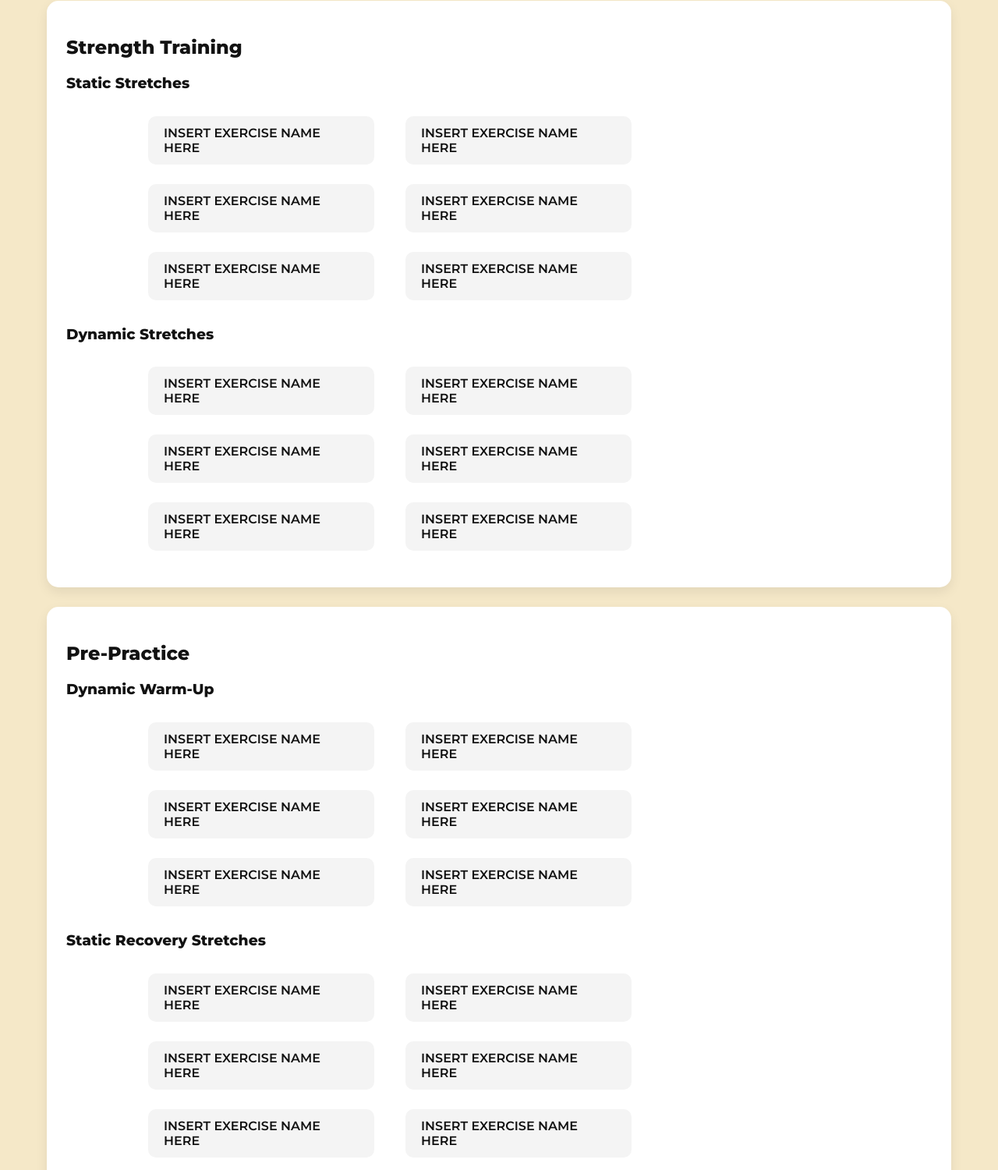
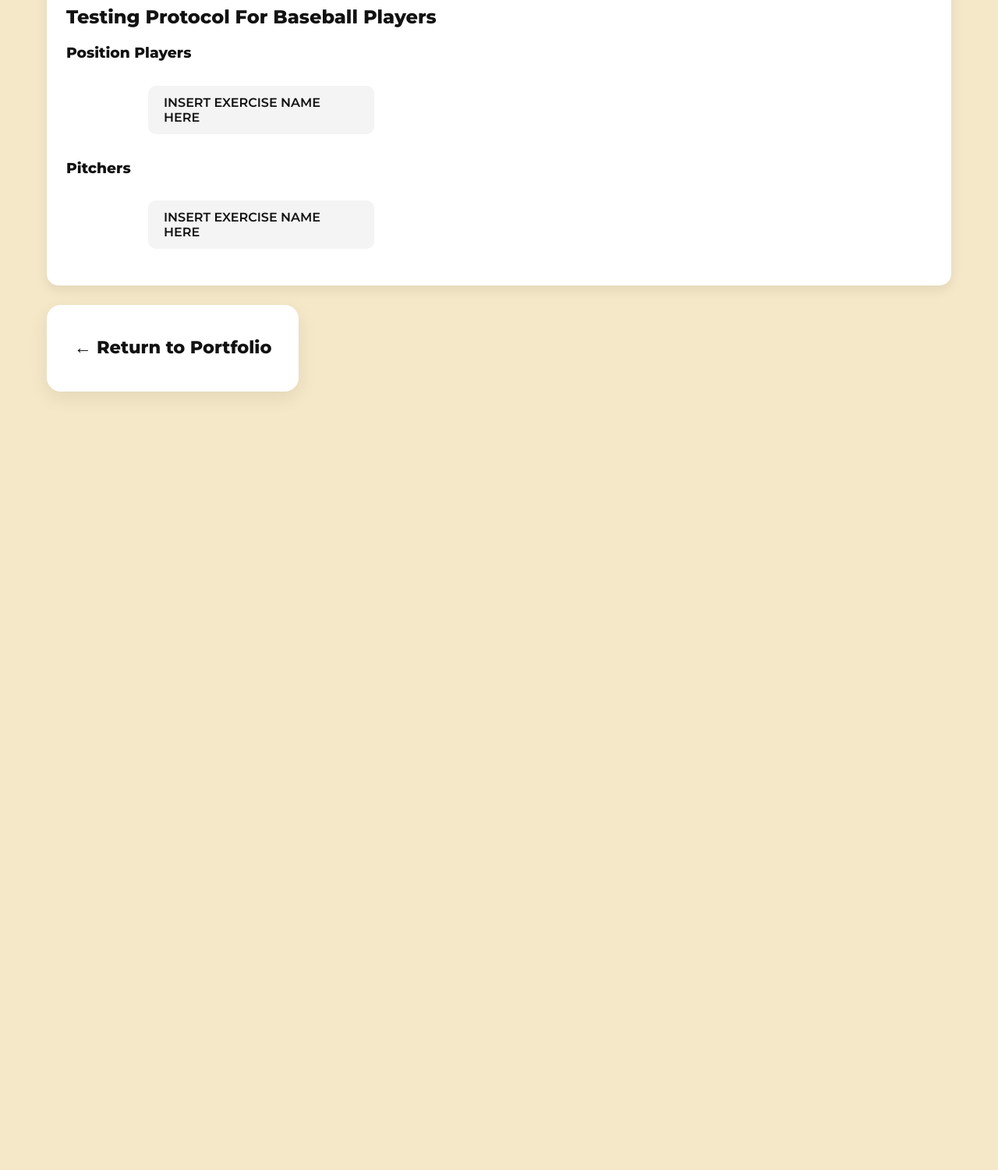
Before and after one commit to leiffriedrich25/strength-conditioning-portfolio, a plain HTML site: page testing.html in a window 1280 px wide. Shown: the part 244-1744 px from the top of the page at 78% size. After the commit the page ends 806 px from the top, so only its background shows below. Drawn offline with Linux system fonts and the light colour scheme.

Commit message:
Update testing.html

```diff
--- a/testing.html
+++ b/testing.html
@@ -143,82 +143,26 @@ h3 {
 
     <h1>Testing Protocol</h1>
 
-    <p>Click any stretch below to view a demonstration video.</p>
+    <div class="resource">
+        <h2>Testing Protocol For Baseball Players</h2>
 
-    <div class="resource">
-        <h2>Strength Training</h2>
-
-        <h3>Static Stretches</h3>
+        <h3>Position Players</h3>
        <ul class="stretch-list">
     <li><a href="INSERT_YOUTUBE_LINK_HERE" target="_blank">INSERT EXERCISE NAME HERE</a></li>
 
-    <li><a href="INSERT_YOUTUBE_LINK_HERE" target="_blank">INSERT EXERCISE NAME HERE</a></li>
-
-    <li><a href="INSERT_YOUTUBE_LINK_HERE" target="_blank">INSERT EXERCISE NAME HERE</a></li>
-
-    <li><a href="INSERT_YOUTUBE_LINK_HERE" target="_blank">INSERT EXERCISE NAME HERE</a></li>
-
-    <li><a href="INSERT_YOUTUBE_LINK_HERE" target="_blank">INSERT EXERCISE NAME HERE</a></li>
-
-    <li><a href="INSERT_YOUTUBE_LINK_HERE" target="_blank">INSERT EXERCISE NAME HERE</a></li>
 </ul>
 
 
-        <h3>Dynamic Stretches</h3>
+        <h3>Pitchers</h3>
         <ul class="stretch-list">
     <li><a href="INSERT_YOUTUBE_LINK_HERE" target="_blank">INSERT EXERCISE NAME HERE</a></li>
 
-    <li><a href="INSERT_YOUTUBE_LINK_HERE" target="_blank">INSERT EXERCISE NAME HERE</a></li>
-
-    <li><a href="INSERT_YOUTUBE_LINK_HERE" target="_blank">INSERT EXERCISE NAME HERE</a></li>
-
-    <li><a href="INSERT_YOUTUBE_LINK_HERE" target="_blank">INSERT EXERCISE NAME HERE</a></li>
-
-    <li><a href="INSERT_YOUTUBE_LINK_HERE" target="_blank">INSERT EXERCISE NAME HERE</a></li>
-
-    <li><a href="INSERT_YOUTUBE_LINK_HERE" target="_blank">INSERT EXERCISE NAME HERE</a></li>
 </ul>
 
     </div>
 
-    <div class="resource">
-        <h2>Pre-Practice</h2>
-
-        <h3>Dynamic Warm-Up</h3>
-    <ul class="stretch-list">
-    <li><a href="INSERT_YOUTUBE_LINK_HERE" target="_blank">INSERT EXERCISE NAME HERE</a></li>
-
-    <li><a href="INSERT_YOUTUBE_LINK_HERE" target="_blank">INSERT EXERCISE NAME HERE</a></li>
-
-    <li><a href="INSERT_YOUTUBE_LINK_HERE" target="_blank">INSERT EXERCISE NAME HERE</a></li>
-
-    <li><a href="INSERT_YOUTUBE_LINK_HERE" target="_blank">INSERT EXERCISE NAME HERE</a></li>
-
-    <li><a href="INSERT_YOUTUBE_LINK_HERE" target="_blank">INSERT EXERCISE NAME HERE</a></li>
-
-    <li><a href="INSERT_YOUTUBE_LINK_HERE" target="_blank">INSERT EXERCISE NAME HERE</a></li>
-</ul>
 
 
-        <h3>Static Recovery Stretches</h3>
-
-
-<ul class="stretch-list">
-    <li><a href="INSERT_YOUTUBE_LINK_HERE" target="_blank">INSERT EXERCISE NAME HERE</a></li>
-
-    <li><a href="INSERT_YOUTUBE_LINK_HERE" target="_blank">INSERT EXERCISE NAME HERE</a></li>
-
-    <li><a href="INSERT_YOUTUBE_LINK_HERE" target="_blank">INSERT EXERCISE NAME HERE</a></li>
-
-    <li><a href="INSERT_YOUTUBE_LINK_HERE" target="_blank">INSERT EXERCISE NAME HERE</a></li>
-
-    <li><a href="INSERT_YOUTUBE_LINK_HERE" target="_blank">INSERT EXERCISE NAME HERE</a></li>
-
-    <li><a href="INSERT_YOUTUBE_LINK_HERE" target="_blank">INSERT EXERCISE NAME HERE</a></li>
-</ul>
-
-
-    </div>
 
 
 
```
